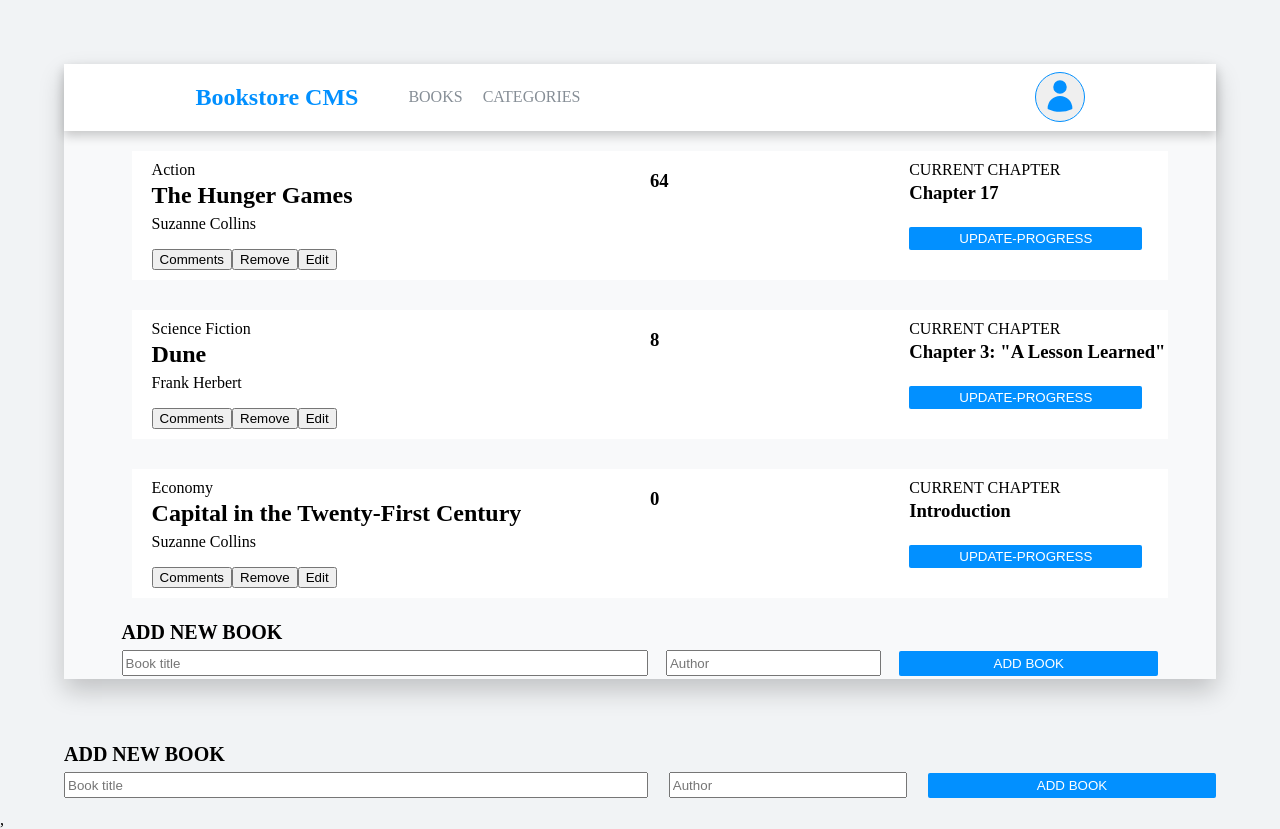
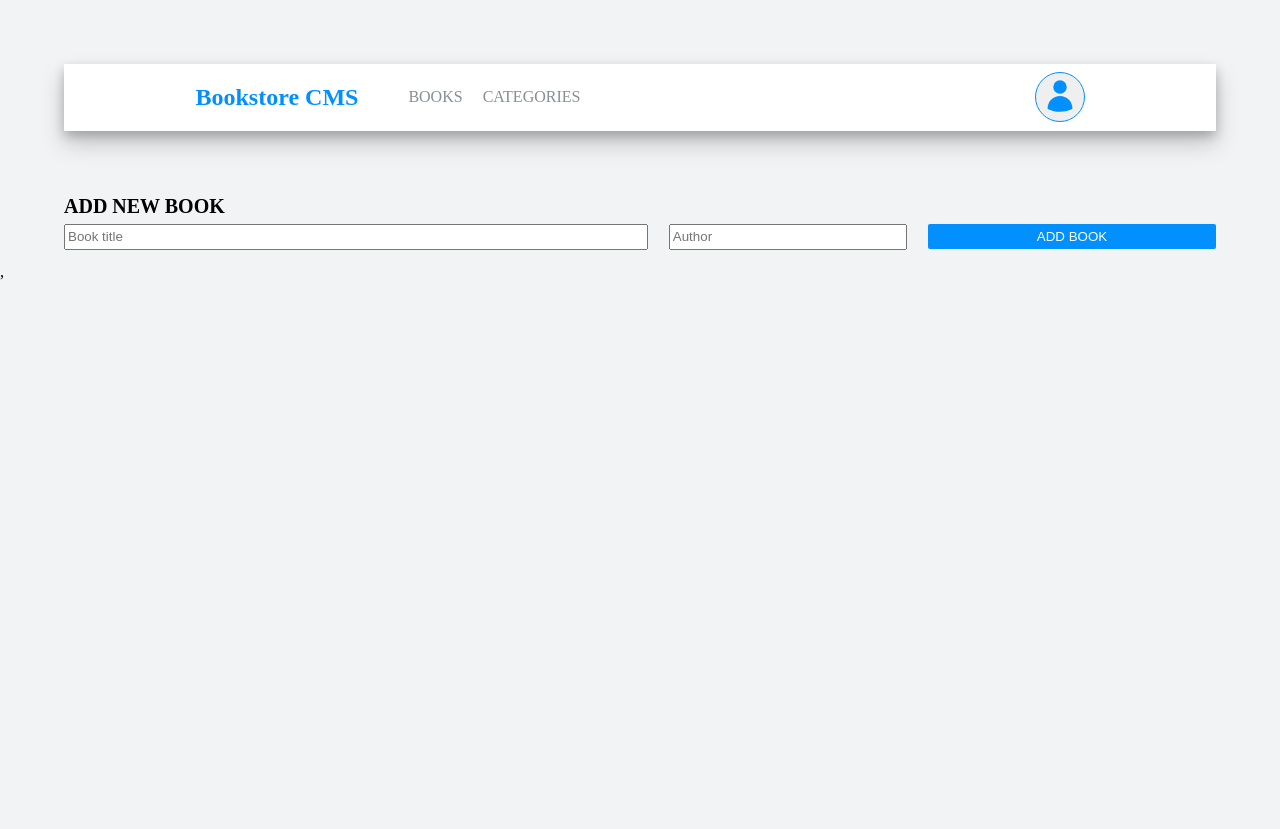
Before and after one commit to Kelvin-Ben/bookstore, a React (Create React App) app: page / in a window 1280 px wide. After the commit the page ends 800 px from the top, so only its background shows below. Built offline with nearby package versions, Linux system fonts and the light colour scheme.

Commit message:
Render navbar section of the page

```diff
--- a/src/App.js
+++ b/src/App.js
@@ -1,18 +1,13 @@
-import { Route, Routes } from 'react-router-dom';
 import React from 'react';
 import './index.css';
+import { Outlet } from 'react-router-dom';
 import NavBar from './components/NavBar';
-import Categories from './pages/Categories';
-import Books from './components/Books';
 
 function App() {
   return (
     <div className="container">
       <NavBar />
-      <Routes>
-        <Route path="/" element={<Books />} />
-        <Route path="/Categories" element={<Categories />} />
-      </Routes>
+      <Outlet />
     </div>
   );
 }
```
